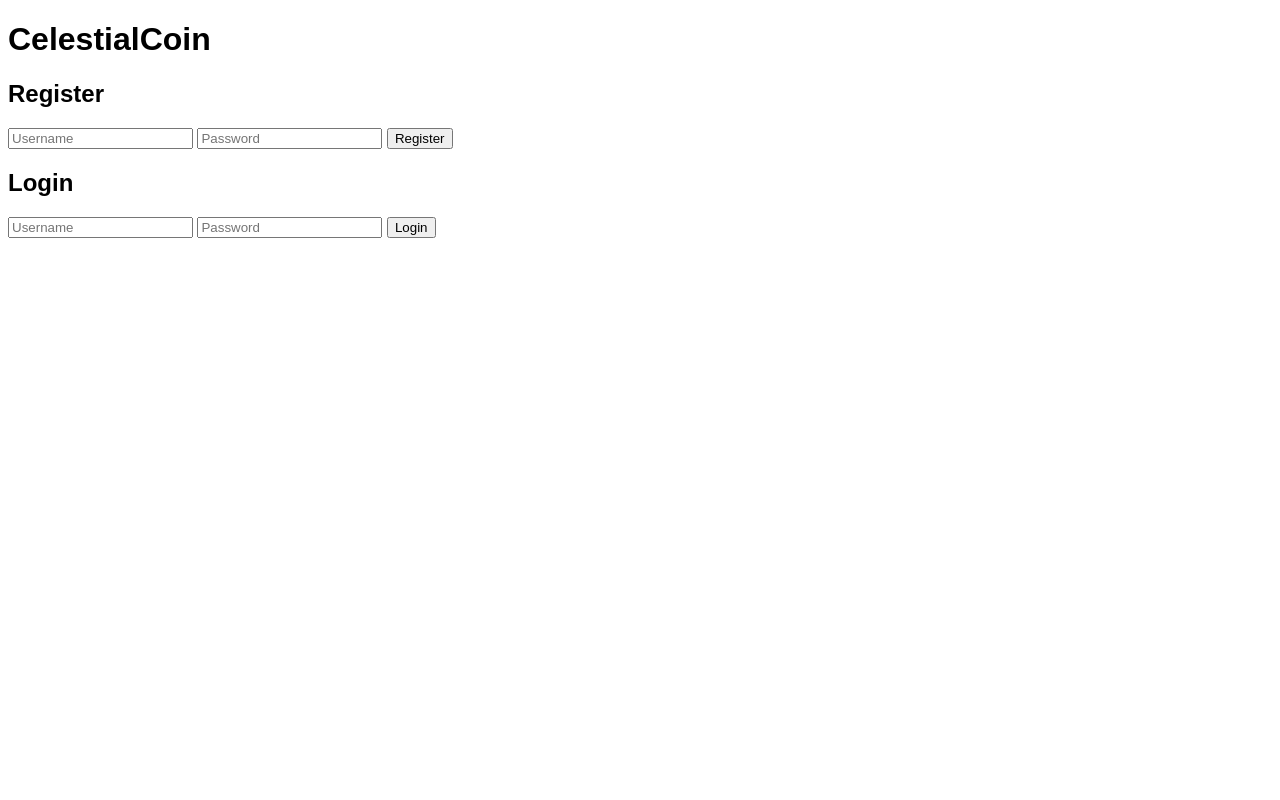
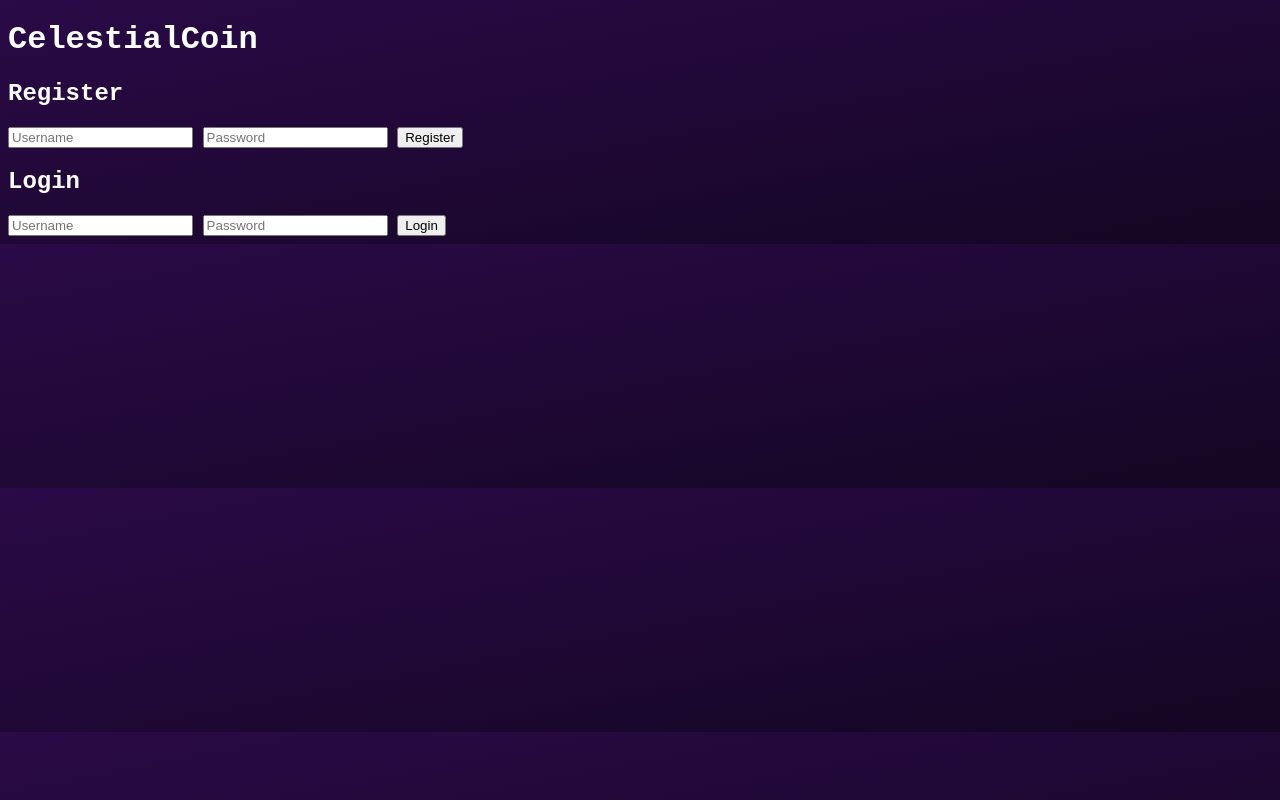
Before and after one commit to 1hercules/celestialcoin.github.io, a plain HTML site: page index.html in a window 1280 px wide. Drawn offline with Linux system fonts and the light colour scheme.

Commit message:
Update styles.css

```diff
--- a/styles.css
+++ b/styles.css
@@ -1,3 +1,5 @@
 body {
-  font-family: Arial, sans-serif;
+  font-family: 'Courier New', monospace;
+  background: linear-gradient(to bottom right, #2a0a47, #140623);
+  color: #ffffff;
 }
```
